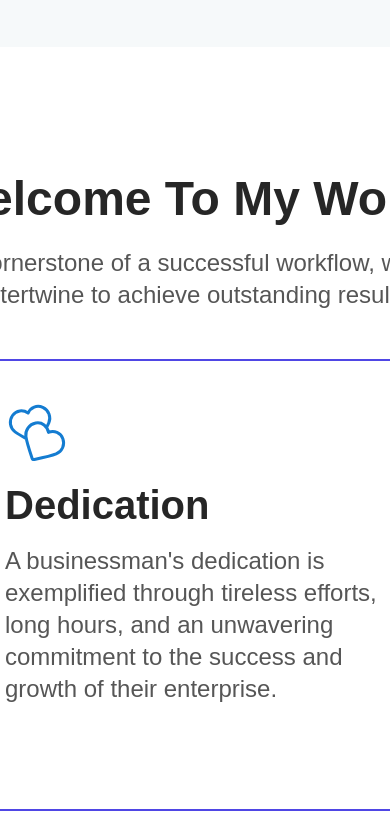
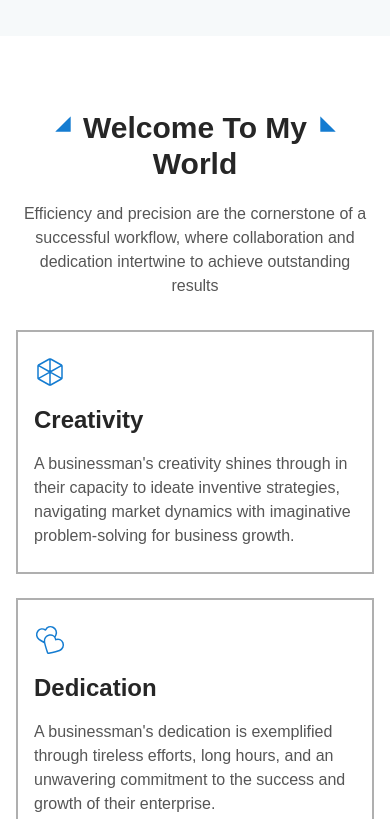
Before and after one commit to joypal23jkp/TechFolio, a Nuxt app: page / in a window 390 px wide. Shown: the part 945-1764 px from the top of the page. Built offline with nearby package versions, Linux system fonts and the light colour scheme; a web font is replaced by a local one.

Commit message:
feat: implement responsive design into my world page

```diff
--- a/app/components/Homepage.vue
+++ b/app/components/Homepage.vue
@@ -135,7 +135,7 @@
         </div>
         <div>
           <button class="flex mob:px-[24px] mob:py-[12px] gap-[10px] items-center border-solid border-[1px] border-[#262626] font-normal text-[20px] leading-[28px] px-[40px] py-[16px]">
-            <span class="text-[20px] leading-[28px]">Contact Me</span>
+            <span class="text-[20px] leading-[16px]">Contact Me</span>
             <svg class="hidden mob:block" xmlns="http://www.w3.org/2000/svg" width="16" height="17" viewBox="0 0 16 17" fill="none">
               <path d="M4.00016 4.875V6.20833H9.72683L3.3335 12.6017L4.2735 13.5417L10.6668 7.14833V12.875H12.0002V4.875H4.00016Z" fill="#262626"/>
             </svg>
--- a/app/components/MyWorld.vue
+++ b/app/components/MyWorld.vue
@@ -3,22 +3,23 @@
 </script>
 
 <template>
-  <div class="flex items-center justify-center  gap-[48px] flex-col max-w-[1920px] py-[120px]">
-    <div class="flex justify-center items-center flex-col gap-[16px]">
-      <div class="flex gap-[24px] items-center">
+  <div class="flex items-center justify-center mob:py-[64px] mob:gap-[32px] gap-[48px] flex-col py-[120px]">
+    <div class="flex justify-center items-center flex-col gap-[16px] mob:gap-[12px] mob:px-[16px]">
+      <div class="flex gap-[24px] mob:gap-[12px] mob:py-[16px]">
         <svg
           xmlns="http://www.w3.org/2000/svg"
           width="25"
           height="24"
           viewBox="0 0 25 24"
           fill="none"
+          class="mob:h-[16px] mob:w-[16px]"
         >
           <path
             d="M24.375 24L0.801777 24C0.690414 24 0.634642 23.8654 0.713388 23.7866L24.2866 0.213387C24.3654 0.134643 24.5 0.190411 24.5 0.301776L24.5 23.875C24.5 23.944 24.444 24 24.375 24Z"
             fill="#147CD1"
           />
         </svg>
-        <h1 class="text-[48px] font-bold leading-[64px] text-[#262626]">
+        <h1 class="text-[48px] mob:text-center mob:text-[30px] mob:h-[64px] mob:leading-[36px] font-bold leading-[64px] text-[#262626] mob:w-[225px] mob:mt-[-6px]">
           Welcome To My World
         </h1>
         <svg
@@ -27,6 +28,7 @@
           height="24"
           viewBox="0 0 25 24"
           fill="none"
+          class="mob:h-[16px] mob:w-[16px]"
         >
           <path
             d="M0.5 23.875V0.301777C0.5 0.190414 0.634642 0.134642 0.713388 0.213388L24.2866 23.7866C24.3654 23.8654 24.3096 24 24.1982 24H0.625C0.555964 24 0.5 23.944 0.5 23.875Z"
@@ -34,21 +36,21 @@
           />
         </svg>
       </div>
-      <p class="w-[1118px] text-center text-[24px] font-light leading-[32px] text-[#565656]">
+      <p class="max-w-[1118px] text-center text-[24px] mob:text-[16px] mob:leading-[24px] font-light leading-[32px] text-[#565656]">
         Efficiency and precision are the cornerstone of a successful workflow,
         where collaboration and dedication intertwine to achieve outstanding results
       </p>
     </div>
-    <div class="flex justify-center px-[240px] gap-[24px]">
-      <div class="border-solid border-2 border-indigo-600 w-[464px]">
-        <div class="p-[40px] gap-[24px] flex flex-col">
+    <div class="flex mob:flex-col justify-center px-[240px] mob:px-[16px] gap-[24px]">
+      <div class="border-solid border-2 border-[#AFAFAF] w-[464px] mob:w-auto">
+        <div class="p-[40px] gap-[24px] flex flex-col mob:px-[16px] mob:py-[24px] mob:gap-[16px]">
           <svg
             xmlns="http://www.w3.org/2000/svg"
             width="64"
             height="64"
             viewBox="0 0 64 64"
             fill="none"
-            class="border-solid border-2 border-indigo-400"
+            class="border-solid border-2 border-indigo-400 mob:h-[32px] mob:w-[32px] mob:border-0"
           >
             <path
               d="M32 6.66667V32M32 32L54.6667 19.4072M32 32L9.33333 19.4072M32 32V57.3333M54.6667 44.5926L34.0721 33.1512C33.3158 32.731 32.9377 32.5209 32.5372 32.4386C32.1828 32.3657 31.8172 32.3657 31.4628 32.4386C31.0623 32.5209 30.6842 32.731 29.9279 33.1512L9.33333 44.5926M56 42.8228V21.1772C56 20.2635 56 19.8066 55.8654 19.3992C55.7463 19.0387 55.5516 18.7078 55.2943 18.4286C55.0035 18.1131 54.6041 17.8912 53.8054 17.4475L34.0721 6.48449C33.3158 6.06433 32.9377 5.85426 32.5372 5.77189C32.1828 5.699 31.8172 5.699 31.4628 5.77189C31.0623 5.85426 30.6842 6.06433 29.9279 6.48449L10.1946 17.4475C9.39586 17.8912 8.99649 18.1131 8.70569 18.4286C8.44842 18.7078 8.25373 19.0387 8.13463 19.3992C8 19.8066 8 20.2635 8 21.1772V42.8228C8 43.7365 8 44.1934 8.13463 44.6008C8.25373 44.9613 8.44842 45.2922 8.70569 45.5714C8.99649 45.8869 9.39586 46.1088 10.1946 46.5526L29.9279 57.5155C30.6842 57.9357 31.0623 58.1457 31.4628 58.2281C31.8172 58.301 32.1828 58.301 32.5372 58.2281C32.9377 58.1457 33.3158 57.9357 34.0721 57.5155L53.8054 46.5526C54.6041 46.1088 55.0035 45.8869 55.2943 45.5714C55.5516 45.2922 55.7463 44.9613 55.8654 44.6008C56 44.1934 56 43.7365 56 42.8228Z"
@@ -58,23 +60,24 @@
               stroke-linejoin="round"
             />
           </svg>
-          <p class="text-[40px] font-bold leading-[32px] text-[#262626]">
+          <p class="text-[40px] font-bold leading-[32px] text-[#262626] mob:text-[24px]">
             Creativity
           </p>
-          <p class="text-[24px] leading-[32px] text-[#565656]">
+          <p class="text-[24px] leading-[32px] text-[#565656] mob:text-[16px] mob:leading-[24px]">
             A businessman's creativity shines through in their capacity to ideate inventive strategies,
             navigating market dynamics with imaginative problem-solving for business growth.
           </p>
         </div>
       </div>
-      <div class="border-solid border-2 border-indigo-600 w-[464px]">
-        <div class="p-[40px] gap-[24px] flex flex-col">
+      <div class="border-solid border-2 border-[#AFAFAF] w-[464px] mob:w-auto">
+        <div class="p-[40px] gap-[24px] flex flex-col mob:px-[16px] mob:py-[24px] mob:gap-[16px]">
           <svg
             xmlns="http://www.w3.org/2000/svg"
             width="64"
             height="64"
             viewBox="0 0 64 64"
             fill="none"
+            class="mob:h-[32px] mob:w-[32px]"
           >
             <path
               d="M41.4547 26.4678C42.4518 24.6961 43.2833 23.0974 43.7961 21.8805C46.2861 15.9719 43.8239 9.17536 37.8051 6.40297C31.7862 3.63059 25.7423 6.5053 23.0898 12.0558C18.0174 8.57518 11.2511 9.08635 7.51961 14.5179C3.78817 19.9495 4.95926 27.0454 10.07 30.9174C12.3895 32.6747 16.9769 35.2645 21.2958 37.5692M43.4591 31.3332C42.3335 25.2853 37.1875 20.8622 30.7083 22.0644C24.229 23.2666 20.0396 29.1122 20.9155 35.464C21.6192 40.5672 25.5037 52.5406 27.0037 57.0506C27.2084 57.6661 27.3107 57.9738 27.5133 58.1884C27.6898 58.3753 27.9245 58.5108 28.1747 58.5702C28.4618 58.6384 28.7795 58.5732 29.4148 58.4427C34.0706 57.4867 46.3821 54.864 51.1535 52.9219C57.0923 50.5046 60.1571 43.9576 57.8615 37.7413C55.5659 31.525 49.2595 29.284 43.4591 31.3332Z"
@@ -84,23 +87,24 @@
               stroke-linejoin="round"
             />
           </svg>
-          <p class="text-[40px] font-bold leading-[32px] text-[#262626]">
+          <p class="text-[40px] font-bold leading-[32px] text-[#262626] mob:text-[24px]">
             Dedication
           </p>
-          <p class="text-[24px] leading-[32px] text-[#565656]">
+          <p class="text-[24px] leading-[32px] text-[#565656] mob:text-[16px] mob:leading-[24px]">
             A businessman's dedication is exemplified through tireless efforts, long hours,
             and an unwavering commitment to the success and growth of their enterprise.
           </p>
         </div>
       </div>
-      <div class="border-solid border-2 border-indigo-600 w-[464px]">
-        <div class="p-[40px] gap-[24px] flex flex-col">
+      <div class="border-solid border-2 border-[#AFAFAF] w-[464px] mob:w-auto">
+        <div class="p-[40px] gap-[24px] flex flex-col mob:px-[16px] mob:py-[24px] mob:gap-[16px]">
           <svg
             xmlns="http://www.w3.org/2000/svg"
             width="64"
             height="64"
             viewBox="0 0 64 64"
             fill="none"
+            class="mob:h-[32px] mob:w-[32px]"
           >
             <path
               d="M29.3333 7.99998H20.8C16.3196 7.99998 14.0794 7.99998 12.3681 8.87193C10.8628 9.63891 9.63893 10.8628 8.87195 12.3681C8 14.0794 8 16.3196 8 20.8V43.2C8 47.6804 8 49.9206 8.87195 51.6319C9.63893 53.1372 10.8628 54.361 12.3681 55.128C14.0794 56 16.3196 56 20.8 56H43.2C47.6804 56 49.9206 56 51.6319 55.128C53.1372 54.361 54.3611 53.1372 55.1281 51.6319C56 49.9206 56 47.6804 56 43.2V34.6666M32 21.3333H42.6667V32M41.3333 9.33331V5.33331M51.8382 12.1617L54.6667 9.33331M54.694 22.6666H58.694M8 35.5923C9.73851 35.8607 11.5197 36 13.3333 36C25.0303 36 35.3742 30.2069 41.6525 21.3333"
@@ -110,10 +114,10 @@
               stroke-linejoin="round"
             />
           </svg>
-          <p class="text-[40px] font-bold leading-[32px] text-[#262626]">
+          <p class="text-[40px] font-bold leading-[32px] text-[#262626] mob:text-[24px]">
             Hard Work
           </p>
-          <p class="text-[24px] leading-[32px] text-[#565656]">
+          <p class="text-[24px] leading-[32px] text-[#565656] mob:text-[16px] mob:leading-[24px]">
             Hard work is cornerstone of a businessman's success, embodying persistent effort,
             resilience in adversity, an unyielding commitment to achieving & exceeding business objectives.
           </p>
@@ -122,9 +126,3 @@
     </div>
   </div>
 </template>
-
-<!-- <style> -->
-<!-- .homepage-body-container { -->
-<!--  height: calc(100vh - 108px); -->
-<!-- } -->
-<!-- </style> -->
```
